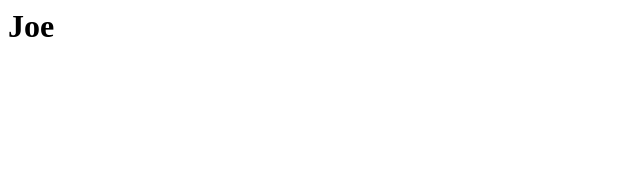
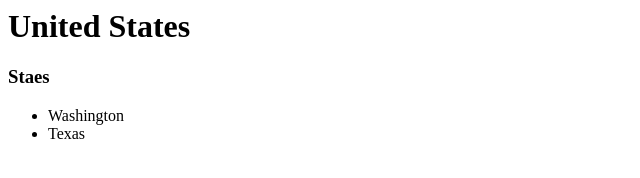
Before and after one commit to karmjeetnamol/first-repos, a plain HTML site: page index.html in a window 1280 px wide. Shown: the whole page, without its empty margins (0-640 px from the left). Drawn offline with Linux system fonts and the light colour scheme.

Commit message:
added states name

```diff
--- a/index.html
+++ b/index.html
@@ -1 +1,6 @@
-<h1>Joe</h1>
+<h1>United States</h1>
+<h3>Staes</h3>
+<ul>
+    <li>Washington</li>
+    <li>Texas</li>
+</ul>
```
Also changed, not shown: 1 other file.
